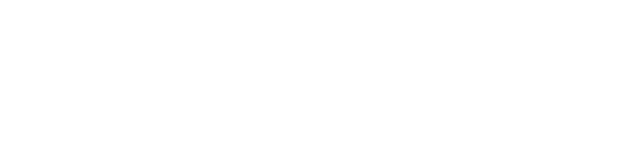
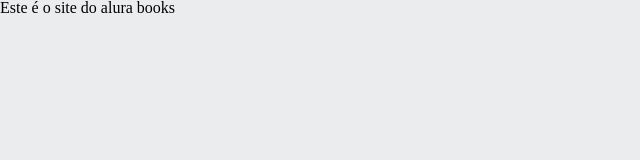
Before and after one commit to Joicysilva/Mobile-first, a plain HTML site: page Alurabooks/Index.html in a window 1280 px wide. Shown: the whole page, without its empty margins (0-640 px from the left). Drawn offline with Linux system fonts and the light colour scheme.

Commit message:
criação dos codigos

```diff
--- a/Alurabooks/Index.html
+++ b/Alurabooks/Index.html
@@ -1,6 +1,13 @@
 <!DOCTYPE html>
 <html>
     <head>
-
+        <meta charset="utf-8">
+        <meta name="viewport" content="width=device-width, initial - sacle=1.0">
+        <title> Alura books </title>
+        <link rel="stylesheet" href="style.css">
+        <link rel="stylesheet" href="reset.css">
     </head>
+        <body>
+            <h1>Este é o site do alura books </h1>
+        </body>
 </html>
--- /dev/null
+++ b/Alurabooks/reset.css
@@ -0,0 +1,48 @@
+/* http://meyerweb.com/eric/tools/css/reset/
+   v2.0 | 20110126
+   License: none (public domain)
+*/
+
+html, body, div, span, applet, object, iframe,
+h1, h2, h3, h4, h5, h6, p, blockquote, pre,
+a, abbr, acronym, address, big, cite, code,
+del, dfn, em, img, ins, kbd, q, s, samp,
+small, strike, strong, sub, sup, tt, var,
+b, u, i, center,
+dl, dt, dd, ol, ul, li,
+fieldset, form, label, legend,
+table, caption, tbody, tfoot, thead, tr, th, td,
+article, aside, canvas, details, embed,
+figure, figcaption, footer, header, hgroup,
+menu, nav, output, ruby, section, summary,
+time, mark, audio, video {
+	margin: 0;
+	padding: 0;
+	border: 0;
+	font-size: 100%;
+	font: inherit;
+	vertical-align: baseline;
+}
+/* HTML5 display-role reset for older browsers */
+article, aside, details, figcaption, figure,
+footer, header, hgroup, menu, nav, section {
+	display: block;
+}
+body {
+	line-height: 1;
+}
+ol, ul {
+	list-style: none;
+}
+blockquote, q {
+	quotes: none;
+}
+blockquote:before, blockquote:after,
+q:before, q:after {
+	content: '';
+	content: none;
+}
+table {
+	border-collapse: collapse;
+	border-spacing: 0;
+}
--- /dev/null
+++ b/Alurabooks/style.css
@@ -0,0 +1,11 @@
+:root{
+    --cor-de-fundo: #ebecee
+}
+
+body {
+    background-color: var(--cor-de-fundo);
+}
+
+h1{
+    background-color: var(--cor-de-fundo);
+}
```
